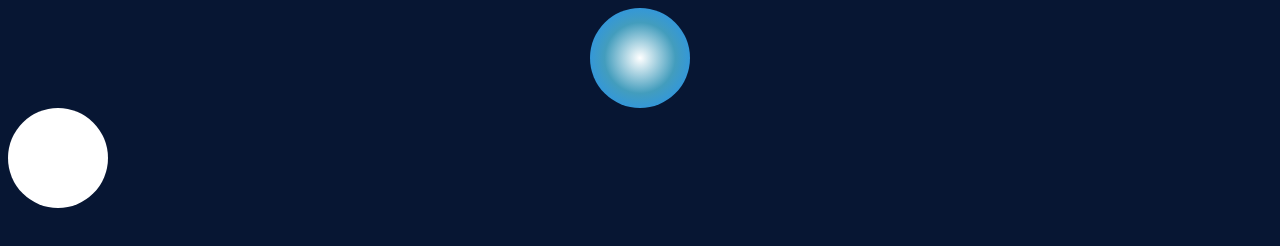
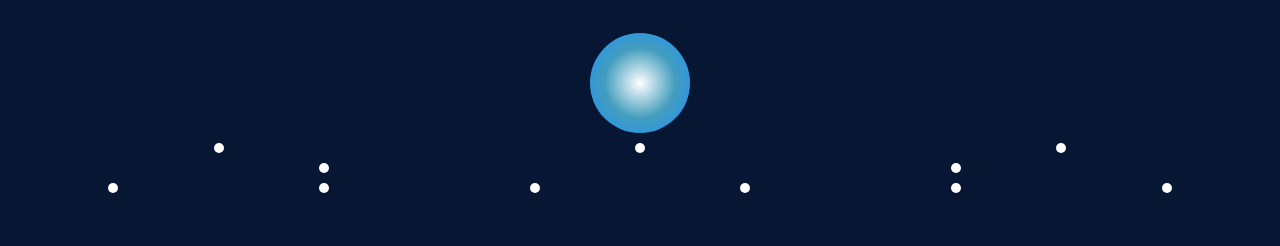
Before and after one commit to brayanstiven29/trabajocss, a plain HTML site: page index.html in a window 1280 px wide. Drawn offline with Linux system fonts and the light colour scheme.

Commit message:
Luna lista, configuración para estrella lista

```diff
--- a/css.css
+++ b/css.css
@@ -1,5 +1,6 @@
 body {
-  background: #071633;
+	background: #071633;
+	margin-top: 33px;
 }
 
 .display-luna {
@@ -8,7 +9,9 @@ body {
 }
 
 .display-estrellas {
-  display: flex;
+	display: flex;
+	justify-content: space-around;
+	padding-top: 10px;
 }
 
 .circulo {
@@ -21,8 +24,8 @@ body {
 }
 
 .estrellas {
-  width: 100px;
-  height: 100px;
+  width: 10px;
+  height: 10px;
   -moz-border-radius: 50%;
   -webkit-border-radius: 50%;
   background: white;
--- a/index.html
+++ b/index.html
@@ -12,9 +12,21 @@
       <div class="circulo"></div>
     </div>
     <div class="display-estrellas">
-        <div class="estrellas">
-
-        </div>
+      <div class="estrellas"></div>
+      <div class="estrellas"></div>
+      <div class="estrellas"></div>
+    </div>
+    <div class="display-estrellas">
+        <div class="estrellas"></div>
+        <div class="estrellas"></div>
+    </div>
+    <div class="display-estrellas">
+        <div class="estrellas"></div>
+        <div class="estrellas"></div>
+        <div class="estrellas"></div>
+        <div class="estrellas"></div>
+        <div class="estrellas"></div>
+        <div class="estrellas"></div>
     </div>
   </body>
 </html>
```
